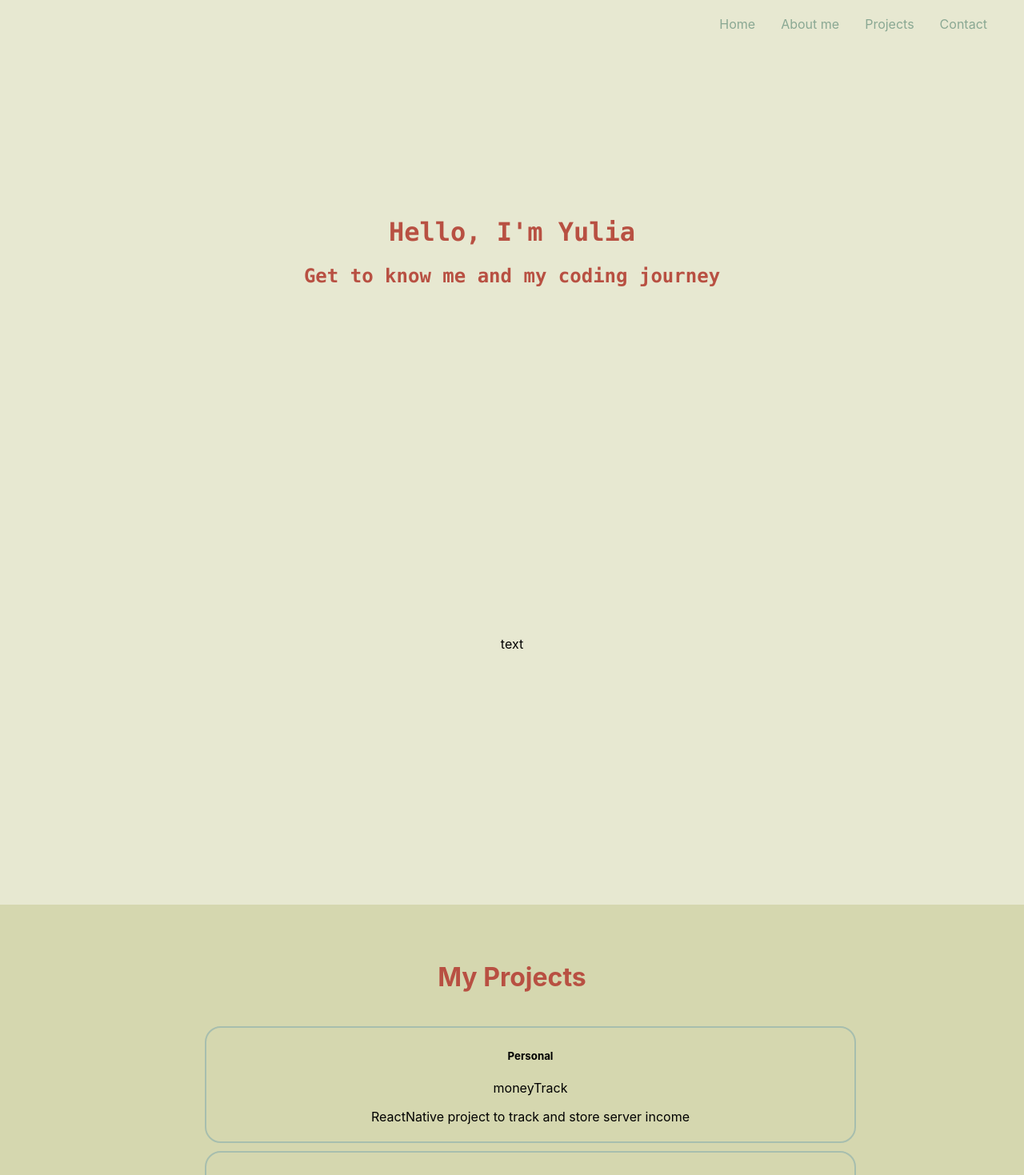
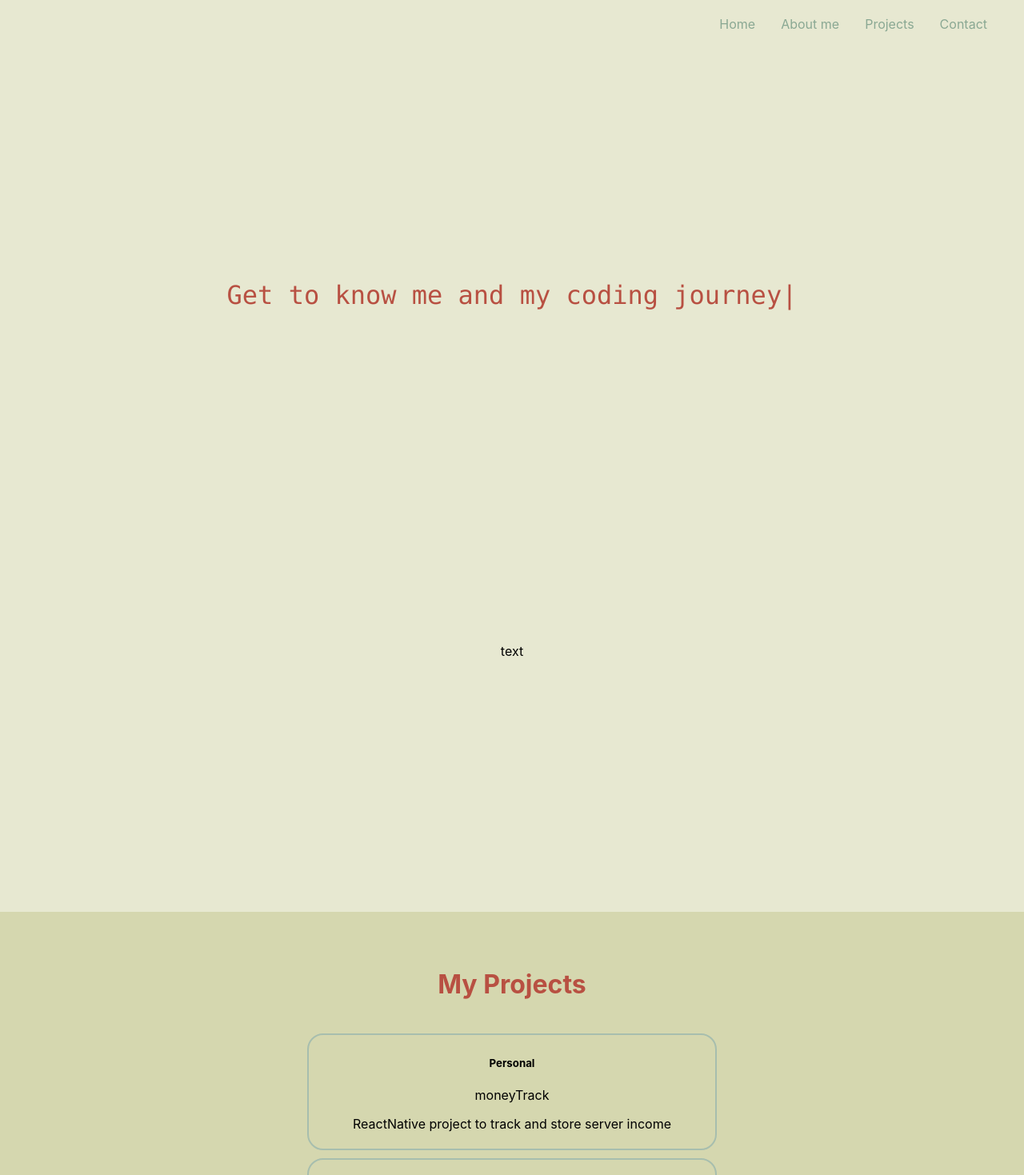
Before and after one commit to yuliaFl/portfolioWebsite, a React (Create React App) app in the folder proj/: page / in a window 1280 px wide. Shown: the top 1469 px of the page at 80% size. Built offline with nearby package versions, Linux system fonts and the light colour scheme.

Commit message:
added animation of typing affect on home page

```diff
--- a/proj/package.json
+++ b/proj/package.json
@@ -12,6 +12,7 @@
     "react-native-linear-gradient": "^2.7.3",
     "react-router-dom": "^6.14.2",
     "react-scripts": "5.0.1",
+    "react-type-animation": "^3.1.0",
     "styled-components": "^5.3.11",
     "web-vitals": "^2.1.4"
   },
--- a/proj/src/App.css
+++ b/proj/src/App.css
@@ -50,7 +50,7 @@ main {
 }
 
 .homepage{
-  padding-top: 250px;
+  padding-top: 350px;
   padding-bottom: 300px;
   justifyContent: 'center';
   alignItems: 'center';
@@ -75,15 +75,15 @@ main {
   max-width: 800px;
   border-radius: 20px;
   position: relative;
-  margin-left: 20%;
-  margin-right: 15%;
+  margin-left: 30%;
+  margin-right: 30%;
   margin-bottom: 10px;
 }
 
 .card-group-horizontal {
   display: flex;
   flex-wrap: wrap;
-  justify-content: space-between; /* You can change this to adjust the spacing between cards */
+  justify-content: space-between;
 }
 
 .footerLinkImg{
--- a/proj/src/home.js
+++ b/proj/src/home.js
@@ -1,9 +1,21 @@
 import React from 'react';
+import { TypeAnimation } from 'react-type-animation';
+
 const Home = () => {
   return (
     <div id='Home'className='homepage' >
-      <h1> Hello, I'm Yulia</h1>
-      <h2> Get to know me and my coding journey</h2>
+    <TypeAnimation
+      sequence={[
+        'Hello, Im Yulia',
+        1000,
+        'Get to know me and my coding journey',
+        1000
+      ]}
+      wrapper="span"
+      speed={50}
+      style={{ fontSize: '2em', display: 'inline-block' }}
+      repeat={0}
+    />
     </div>
   );
 };
```
Also changed, not shown: 2 other files (tests, documents, lock files or other folders).
